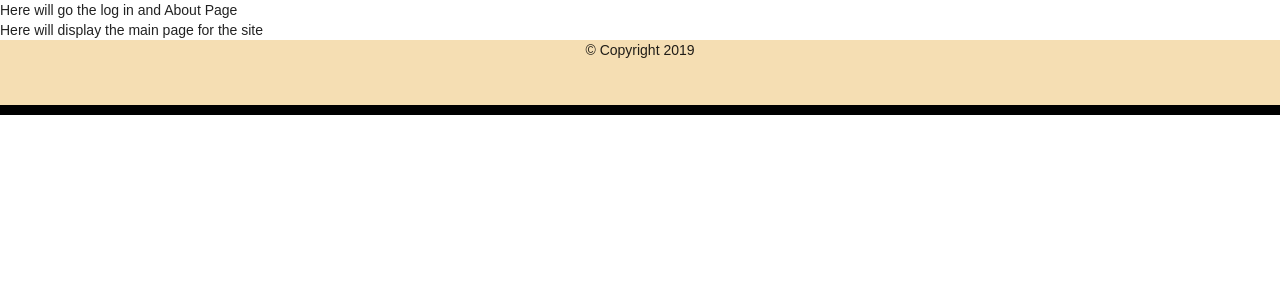
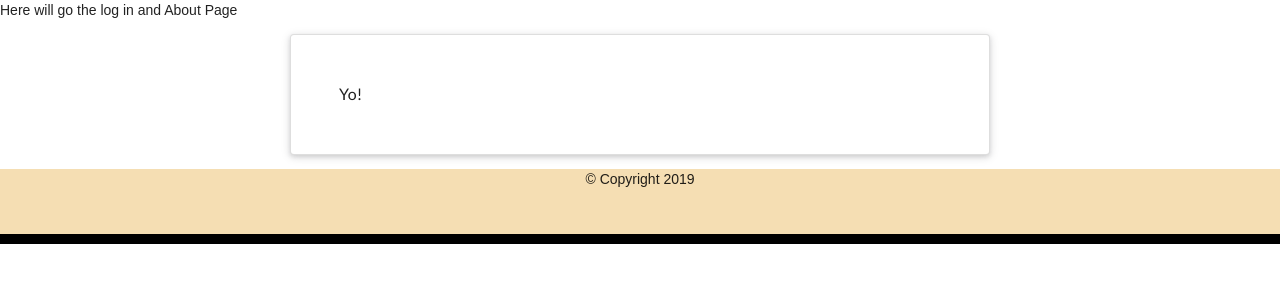
Before and after one commit to FizzyMo/Final-PROJECT, a React (Create React App) app in the folder client/: page / in a window 1280 px wide. Shown: the top 300 px of the page. Built offline with nearby package versions, Linux system fonts and the light colour scheme; no server answers.

Commit message:
API is posting to website

```diff
--- a/client/src/App.js
+++ b/client/src/App.js
@@ -3,7 +3,7 @@ import { BrowserRouter as Router, Route } from "react-router-dom";
 import Footer from "./componets/Footer";
 import Home from "./componets/pages/Home";
 import Navbar from "./componets/Navbar";
-
+//import API from "./utils/API";
 
 import "./App.css";
 
--- a/client/src/componets/pages/Home.js
+++ b/client/src/componets/pages/Home.js
@@ -1,11 +1,58 @@
 import React from "react";
+//import API from "../../utils/API";
+import axios from "axios";
 
-function Home () {
-    return (
-        <div>
-            Here will display the main page for the site
+class Home extends React.Component{
+
+    constructor(){
+        super();
+        this.state = {
+            articles : []
+        }
+    }
+
+    componentDidMount(){
+        this.getArticles().then(res =>
+            {
+                 //set the state
+                 console.log(res);
+                this.setState({articles : res.data.articles});
+            });
+    }
+
+    getArticles(){
+        return axios.get('https://newsapi.org/v2/everything?domains=wsj.com,nytimes.com&apiKey=496e966f5c324e3080abd07b9111c5c3');
+     };
+
+
+    //  var test = "test";
+//   var newsArticle =  getArticles().then(res => {
+//         //console.log(res);
+//         //console.log(res.data.articles[0]);
+//         console.log(res.data.articles[0].title);
+//         console.log(res.data.articles[0].author);
+//         console.log(res.data.articles[0].content)
+//   }
+    //    );
+      //    console.log(newsArticle);
+
+
+      render(){
+        return (
+            <div className="ui raised very padded text container segment">
+        <p>
+        Yo!
+
+         {this.state.articles[0] ? this.state.articles[0].author : ''}
+
+        </p>
+
         </div>
-    );
+        );
+
+      }
+
 }
 
+
 export default Home;
--- /dev/null
+++ b/client/src/utils/API.js
@@ -0,0 +1,16 @@
+// import axios from "axios";
+// //import Home from "./componets/pages/Home";
+
+
+// class API  {
+//   //  state = {
+//     //    Home: []
+// //}
+
+// getArticles(){
+//       axios.get('https://newsapi.org/v2/everything?domains=wsj.com,nytimes.com&apiKey=496e966f5c324e3080abd07b9111c5c3')
+//         .then(res => console.log(res))
+//     };
+
+// }
+// export default API;
```
Also changed, not shown: client/package.json (+1 -9 lines), 2 other files (tests, documents, lock files or other folders).
